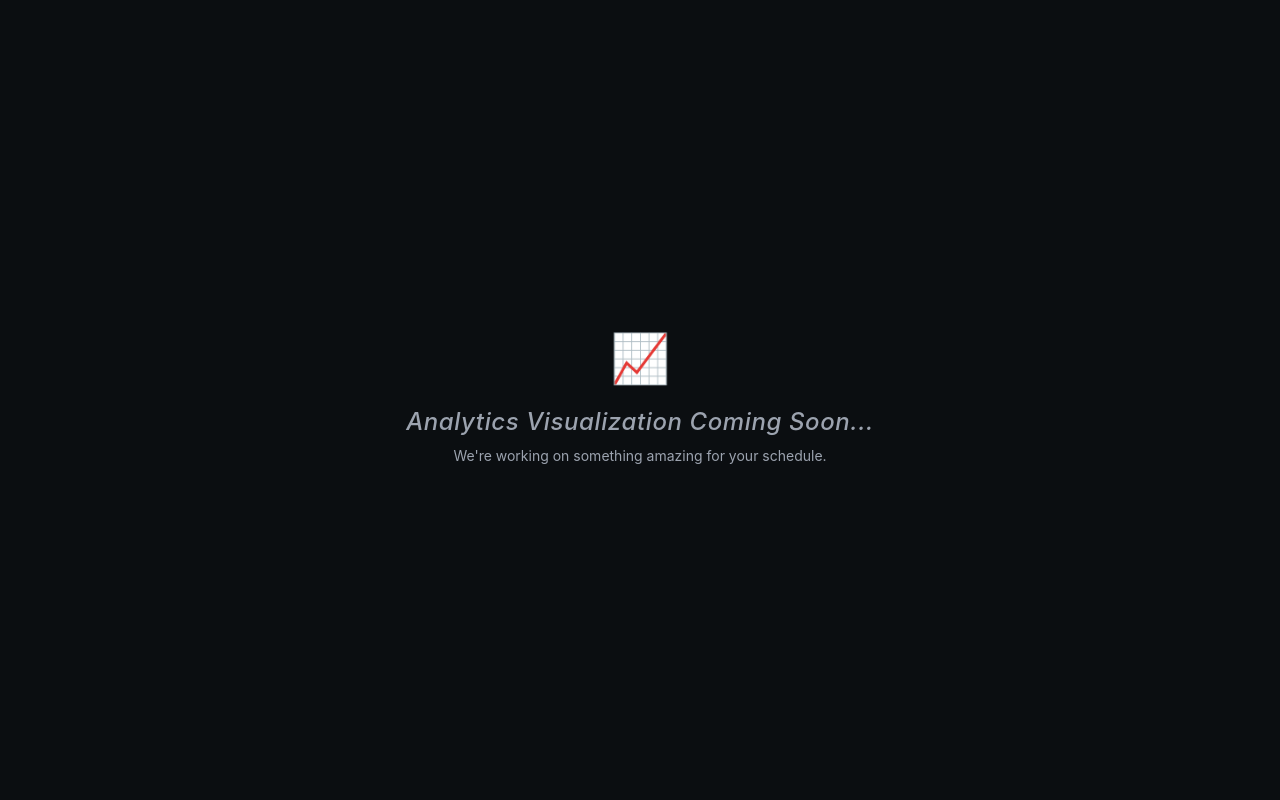
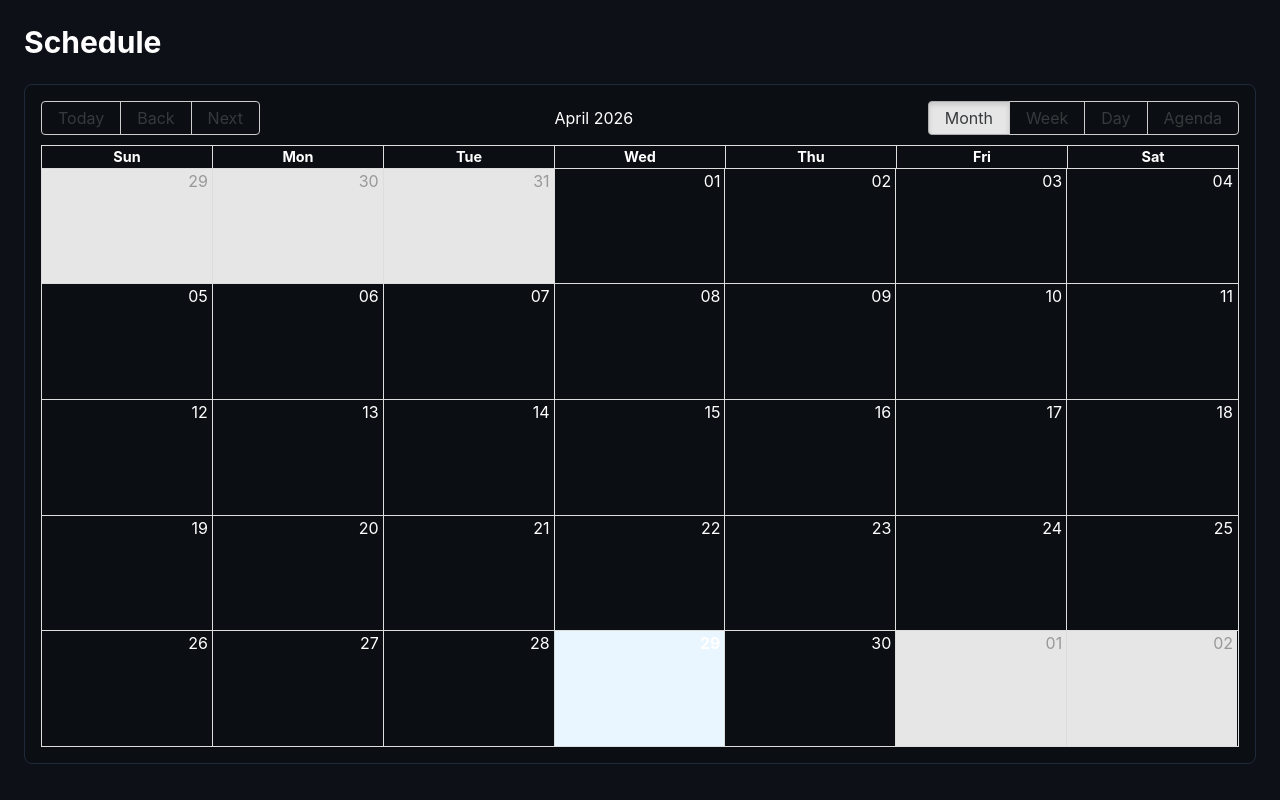
Before and after one commit to Shikhar-Pandey04/linear-app-frontend, a React app in the folder frontend/: page /schedule in a window 1280 px wide. Built offline with nearby package versions, Linux system fonts and the light colour scheme; no server answers; sample sign-in values are in the browser's storage; the HTML template or start-up script is replaced by a standard one.

Commit message:
feat: add schedule calendar and UI updates

```diff
--- a/frontend/package.json
+++ b/frontend/package.json
@@ -15,9 +15,11 @@
     "@dnd-kit/utilities": "^3.2.2",
     "@tailwindcss/postcss": "^4.2.2",
     "axios": "^1.15.0",
+    "date-fns": "^4.1.0",
     "framer-motion": "^12.38.0",
     "lucide-react": "^1.14.0",
     "react": "^19.2.4",
+    "react-big-calendar": "^1.19.4",
     "react-dom": "^19.2.4",
     "react-router-dom": "^7.14.1"
   },
--- a/frontend/src/pages/Schedule.jsx
+++ b/frontend/src/pages/Schedule.jsx
@@ -1,19 +1,78 @@
-import React from 'react';
+import React, { useEffect, useState } from 'react';
+import { Calendar, dateFnsLocalizer } from 'react-big-calendar';
+import { format, parse, startOfWeek, getDay } from 'date-fns';
+import 'react-big-calendar/lib/css/react-big-calendar.css';
+import axios from '../api/axios';
+
+const locales = {
+  'en-US': require('date-fns/locale/en-US'),
+};
+
+const localizer = dateFnsLocalizer({
+  format,
+  parse,
+  startOfWeek,
+  getDay,
+  locales,
+});
 
 const Schedule = () => {
+  const [events, setEvents] = useState([]);
+
+  const fetchIssues = async () => {
+    try {
+      const res = await axios.get('/issues/get-issues');
+
+      const mappedEvents = (res.data.data || [])
+        .filter(issue => issue.dueDate) // important
+        .map(issue => ({
+          title: issue.title,
+          start: new Date(issue.dueDate),
+          end: new Date(issue.dueDate),
+          priority: issue.priority,
+        }));
+
+      setEvents(mappedEvents);
+    } catch (err) {
+      console.error('Schedule fetch error:', err);
+    }
+  };
+
+  useEffect(() => {
+    fetchIssues();
+  }, []);
+
   return (
-    <div className="h-screen w-full flex flex-col items-center justify-center p-8 bg-[var(--bg-primary)] text-[var(--text-primary)]">
+    <div className="h-screen w-full bg-[#0d1117] text-white p-6">
 
-      <div className="text-center">
-        <span className="text-5xl mb-6 block">📈</span>
+      <h1 className="text-3xl font-bold mb-6">Schedule</h1>
 
-        <h2 className="text-2xl text-[var(--text-secondary)] font-medium italic tracking-wide">
-          Analytics Visualization Coming Soon...
-        </h2>
+      <div className="h-[85vh] bg-[#0b0f14] border border-gray-800 rounded-lg p-4">
+        <Calendar
+          localizer={localizer}
+          events={events}
+          startAccessor="start"
+          endAccessor="end"
+          style={{ height: '100%' }}
 
-        <p className="text-[var(--text-secondary)] mt-2 text-sm">
-          We're working on something amazing for your schedule.
-        </p>
+          eventPropGetter={(event) => {
+            let bg = '#6366f1'; // default
+
+            if (event.priority === 'HIGH') bg = '#ef4444';
+            else if (event.priority === 'MEDIUM') bg = '#f59e0b';
+            else if (event.priority === 'LOW') bg = '#3b82f6';
+
+            return {
+              style: {
+                backgroundColor: bg,
+                borderRadius: '6px',
+                border: 'none',
+                color: 'white',
+                fontSize: '12px',
+              },
+            };
+          }}
+        />
       </div>
 
     </div>
```
Also changed, not shown: 1 other file (tests, documents, lock files or other folders).
